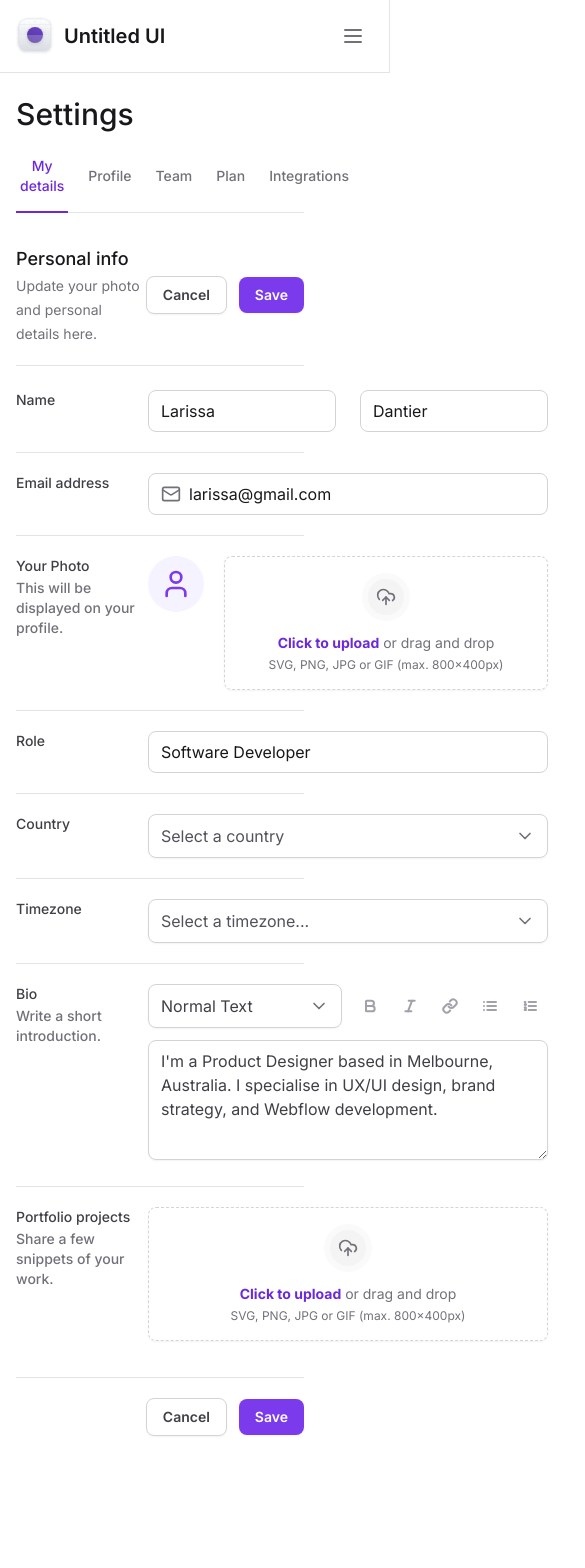
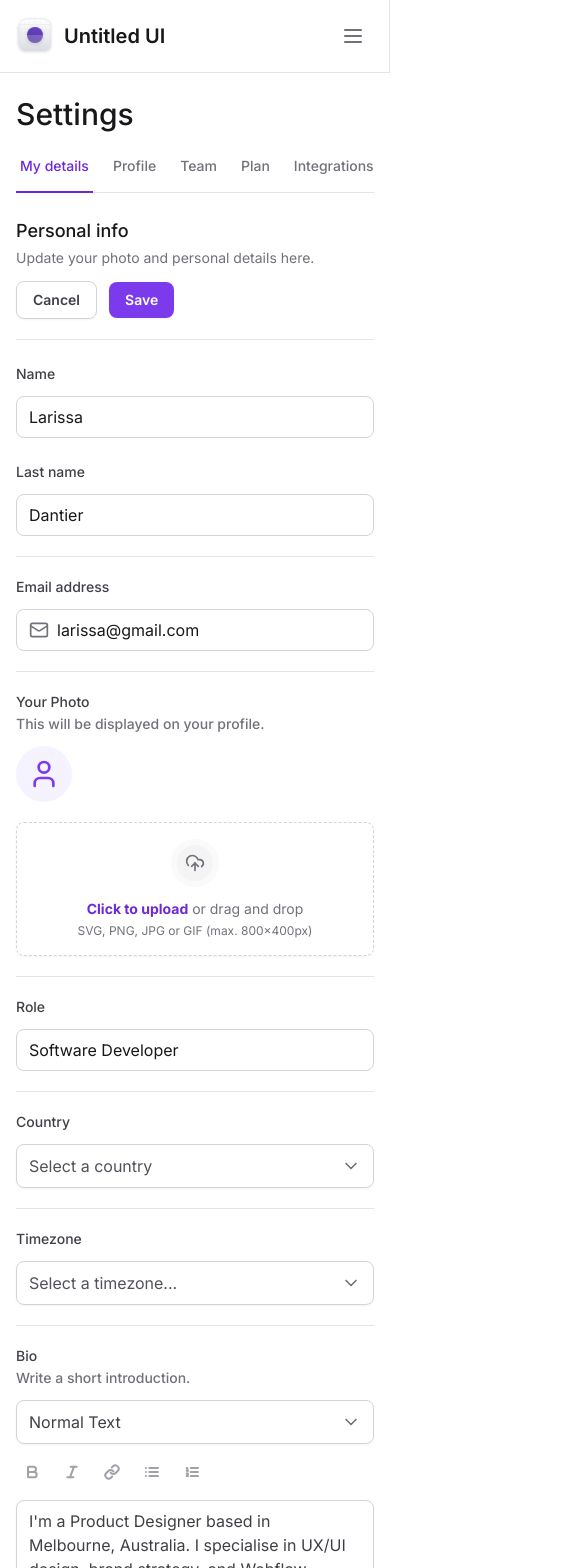
Before and after one commit to larissadantier/tailwind-next, a Next.js app: page / in a window 390 px wide. Shown: the top 1568 px of the page, 585 px wide, since content can reach past the window. Before the commit the page ends 1484 px from the top, so only its background shows below. Built offline with nearby package versions, Linux system fonts and the light colour scheme.

Commit message:
feat: responsive form

```diff
--- a/package.json
+++ b/package.json
@@ -11,6 +11,7 @@
   "dependencies": {
     "@formkit/auto-animate": "^0.8.2",
     "@radix-ui/react-collapsible": "^1.0.3",
+    "@radix-ui/react-scroll-area": "^1.0.5",
     "@radix-ui/react-select": "^2.0.0",
     "@radix-ui/react-tabs": "^1.0.4",
     "clsx": "^2.1.1",
--- a/src/app/layout.tsx
+++ b/src/app/layout.tsx
@@ -17,7 +17,7 @@
 }>) {
   return (
     <html className={inter.className} lang="pt">
-      <body className="grid min-h-screen grid-cols-app text-zinc-700 antialiased selection:bg-white">
+      <body className="min-h-screen text-zinc-700 antialiased selection:bg-white lg:grid lg:grid-cols-app">
         <Aside />
 
         <main className="px-4 pb-12 pt-24 lg:col-start-2 lg:px-8 lg:pb-12 lg:pt-8">
--- a/src/app/page.tsx
+++ b/src/app/page.tsx
@@ -15,8 +15,8 @@
 
       <SettingsTabs />
 
-      <div className="mt-8 flex flex-col">
-        <div className="flex items-center justify-between border-b border-zinc-200 pb-5">
+      <div className="mt-6 flex flex-col">
+        <div className="flex flex-col justify-between gap-3 border-b border-zinc-200 pb-5 lg:flex-row lg:items-center lg:gap-0">
           <div className="space-y-1">
             <h2 className="text-lg font-medium text-zinc-900">Personal info</h2>
             <span className="text-sm text-zinc-500">
@@ -37,25 +37,34 @@
           id="settings"
           className="mt-6 flex w-full flex-col gap-5 divide-y divide-zinc-200"
         >
-          <div className="grid grid-cols-form gap-3">
+          <div className="flex flex-col gap-3 lg:grid lg:grid-cols-form">
             <label
               htmlFor="firstName"
               className="text-sm font-medium text-zinc-700"
             >
               Name
             </label>
-            <div className="grid grid-cols-2 gap-6">
+            <div className="flex flex-col gap-6 lg:grid lg:grid-cols-2">
               <InputRoot>
                 <InputControl id="firstName" defaultValue="Larissa" />
               </InputRoot>
 
-              <InputRoot>
-                <InputControl defaultValue="Dantier" />
-              </InputRoot>
+              <div className="flex flex-col gap-3 lg:block">
+                <label
+                  htmlFor="secondName"
+                  className="text-sm font-medium text-zinc-700 lg:sr-only"
+                >
+                  Last name
+                </label>
+
+                <InputRoot>
+                  <InputControl defaultValue="Dantier" />
+                </InputRoot>
+              </div>
             </div>
           </div>
 
-          <div className="grid grid-cols-form gap-3 pt-5">
+          <div className="flex flex-col gap-3 pt-5 lg:grid lg:grid-cols-form">
             <label
               htmlFor="email"
               className="text-sm font-medium text-zinc-700"
@@ -75,7 +84,7 @@
             </InputRoot>
           </div>
 
-          <div className="grid grid-cols-form gap-3 pt-5">
+          <div className="flex flex-col gap-3 pt-5 lg:grid lg:grid-cols-form">
             <label
               htmlFor="your-photo"
               className="text-sm font-medium text-zinc-700"
@@ -86,7 +95,7 @@
               </span>
             </label>
 
-            <FileInput.Root className="flex items-start gap-5">
+            <FileInput.Root className="flex flex-col gap-5 lg:flex-row lg:items-start">
               <FileInput.ImagePreview />
 
               <FileInput.Trigger />
@@ -94,7 +103,7 @@
             </FileInput.Root>
           </div>
 
-          <div className="grid grid-cols-form gap-3 pt-5">
+          <div className="flex flex-col gap-3 pt-5 lg:grid lg:grid-cols-form">
             <label htmlFor="role" className="text-sm font-medium text-zinc-700">
               Role
             </label>
@@ -104,7 +113,7 @@
             </InputRoot>
           </div>
 
-          <div className="grid grid-cols-form gap-3 pt-5">
+          <div className="flex flex-col gap-3 pt-5 lg:grid lg:grid-cols-form">
             <label
               htmlFor="country"
               className="text-sm font-medium text-zinc-700"
@@ -118,7 +127,7 @@
             </Select>
           </div>
 
-          <div className="grid grid-cols-form gap-3 pt-5">
+          <div className="flex flex-col gap-3 pt-5 lg:grid lg:grid-cols-form">
             <label
               htmlFor="timezone"
               className="text-sm font-medium text-zinc-700"
@@ -135,7 +144,7 @@
             </Select>
           </div>
 
-          <div className="grid grid-cols-form gap-3 pt-5">
+          <div className="flex flex-col gap-3 pt-5 lg:grid lg:grid-cols-form">
             <label htmlFor="bio" className="text-sm font-medium text-zinc-700">
               Bio
               <span className="mt-0.5 block text-sm text-zinc-500">
@@ -144,7 +153,7 @@
             </label>
 
             <div className="space-y-3">
-              <div className="grid grid-cols-2 gap-3">
+              <div className="flex flex-col gap-3 lg:grid lg:grid-cols-2">
                 <Select placeholder="" defaultValue="normal">
                   <SelectItem
                     value="normal"
@@ -199,7 +208,7 @@
             </div>
           </div>
 
-          <div className="grid grid-cols-form gap-3 pt-5">
+          <div className="flex flex-col gap-3 pt-5 lg:grid lg:grid-cols-form">
             <label
               htmlFor="portfolio-projects"
               className="text-sm font-medium text-zinc-700"
--- a/src/components/SettingsTabs/tab-item.tsx
+++ b/src/components/SettingsTabs/TabItem.tsx
@@ -15,7 +15,7 @@
       className="group relative px-1 pb-4 text-sm font-medium text-zinc-500 outline-none hover:text-violet-700 data-[state=active]:text-violet-700"
       value={value}
     >
-      <span className="rounded group-focus-visible:ring-2 group-focus-visible:ring-violet-400 group-focus-visible:ring-offset-4">
+      <span className="whitespace-nowrap rounded group-focus-visible:ring-2 group-focus-visible:ring-violet-400 group-focus-visible:ring-offset-4">
         {title}
       </span>
 
--- a/src/components/SettingsTabs/index.tsx
+++ b/src/components/SettingsTabs/index.tsx
@@ -1,14 +1,17 @@
 'use client'
+import { useState } from 'react'
 
 import * as Tabs from '@radix-ui/react-tabs'
-import { TabItem } from './tab-item'
-import { useState } from 'react'
+import * as ScrollArea from '@radix-ui/react-scroll-area'
+import { TabItem } from './TabItem'
 
 export function SettingsTabs() {
   const [currentTab, setCurrentTab] = useState<string>('my-details')
 
   return (
     <Tabs.Root value={currentTab} onValueChange={setCurrentTab}>
+      <ScrollArea.Root className="w-full" type="scroll">
+        <ScrollArea.Viewport className="w-full overflow-x-scroll">
           <Tabs.List className="mt-6 flex w-full items-center gap-4 border-b border-zinc-200">
             <TabItem
               value="my-details"
@@ -20,14 +23,31 @@
               title="Profile"
               isSelected={currentTab === 'profile'}
             />
-        <TabItem value="team" title="Team" isSelected={currentTab === 'team'} />
-        <TabItem value="plan" title="Plan" isSelected={currentTab === 'plan'} />
+            <TabItem
+              value="team"
+              title="Team"
+              isSelected={currentTab === 'team'}
+            />
+            <TabItem
+              value="plan"
+              title="Plan"
+              isSelected={currentTab === 'plan'}
+            />
             <TabItem
               value="integrations"
               title="Integrations"
               isSelected={currentTab === 'integrations'}
             />
           </Tabs.List>
+        </ScrollArea.Viewport>
+
+        <ScrollArea.Scrollbar
+          className="flex h-0.5 translate-y-1.5 touch-none select-none flex-col bg-zinc-100"
+          orientation="horizontal"
+        >
+          <ScrollArea.Thumb className="roudend-lg relative flex-1 bg-zinc-300" />
+        </ScrollArea.Scrollbar>
+      </ScrollArea.Root>
     </Tabs.Root>
   )
 }
--- a/src/components/Sidebar/components/main-navigation.tsx
+++ b/src/components/Sidebar/components/MainNavigation.tsx
@@ -6,7 +6,7 @@
   Layers3,
   Users,
 } from 'lucide-react'
-import { NavItem } from './nav-item'
+import { NavItem } from './NavItem'
 
 export function MainNavigation() {
   return (
```
Also changed, not shown: src/components/Sidebar/index.tsx (+5 -4 lines), src/components/Sidebar/components/NavItem.tsx (renamed from src/components/Sidebar/components/nav-item.tsx), src/components/Sidebar/components/UsedSpaceWidget.tsx (renamed from src/components/Sidebar/components/used-space-widget.tsx), 1 other file (tests, documents, lock files or other folders). Lines whose indentation alone changed are shown as unchanged.
